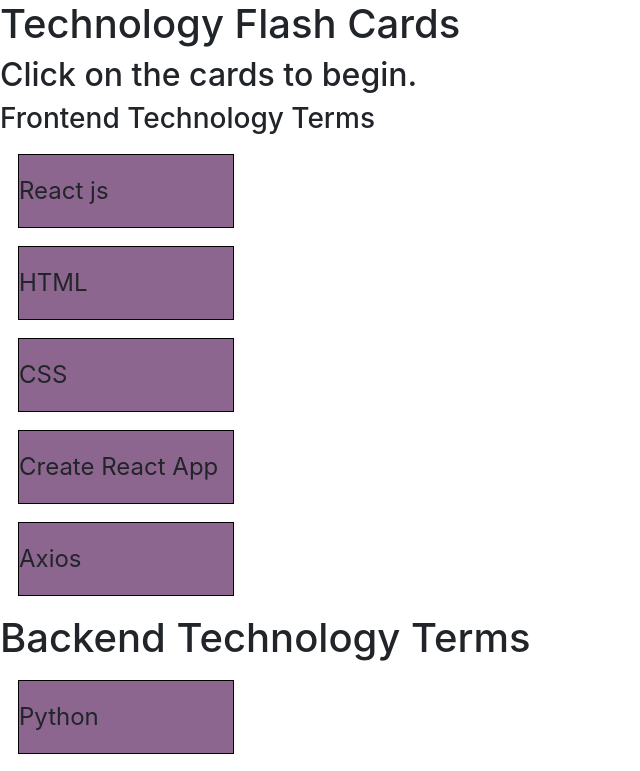
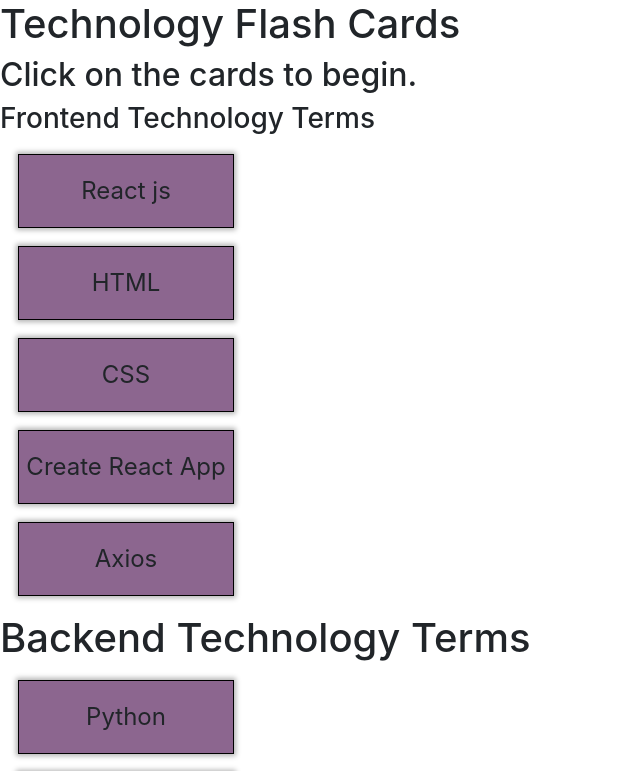
Before and after one commit to RobinHeath-Albuquerque/FlashCards_VS, a React (Create React App) app: page / in a window 1280 px wide. Shown: the top 771 px of the page, without its empty margins (0-640 px from the left). Built offline with nearby package versions, Linux system fonts and the light colour scheme.

Commit message:
Added in axios and card styling in styles.css

```diff
--- a/package.json
+++ b/package.json
@@ -6,6 +6,7 @@
     "@testing-library/jest-dom": "^5.12.0",
     "@testing-library/react": "^11.2.6",
     "@testing-library/user-event": "^12.8.3",
+    "axios": "^0.21.1",
     "bootstrap": "^4.6.0",
     "mdbreact": "^5.0.2",
     "react": "^17.0.2",
--- a/src/components/Card.js
+++ b/src/components/Card.js
@@ -3,15 +3,16 @@
 
 
 export default function Card({ frontSide, backSide }) {
-    const [text, setText] = useState(frontSide);
+    const [isFront, changeFace] = useState(true);
     function handleClick() {
-        setText(oldState => {
-            if (oldState === frontSide) {
-                return backSide;
-            } else {
-                return frontSide;
-            }
-        });
+        changeFace(oldState =>  !oldState);
+
     }
-    return <div className="flash-card" onClick={handleClick}>{text}</div>;
+    const text = isFront ? frontSide : backSide;
+    const sideClass = isFront ? "front" : "back";
+    const classList = `flash-card ${sideClass}`;
+
+    return (
+    <div className={classList} onClick={handleClick}>{text}</div>
+    );
 }
--- a/src/components/app.jsx
+++ b/src/components/app.jsx
@@ -1,6 +1,7 @@
-import React from 'react';
+import React, { useState, useEffect } from 'react';
 import "./styles.css";
 import Card from "./Card";
+import axios from 'axios';
 //import FlashCardList from './FlashCardList';
 //import NavBar from './NavBar/NavBar';
 //import './App.css';
--- a/src/components/styles.css
+++ b/src/components/styles.css
@@ -1,16 +1,39 @@
-.APP {
-    font-family: sans-serif;
-    text-align: center;
 
+    body {
+        background-color: cadetblue;
     }
-
     .flash-card {
+        display: flex;
+        justify-content: center;
+        align-items: center;
+        position: relative;
         font-size: 24px;
         line-height: 72px;
         width: 216px;
         border: 1px solid black;
+        box-shadow: 0 0 5px 2px rgba(0, 0, 0, .3);
         margin: 18px;
-        background-color: #8c668f;
         cursor: pointer;
         user-select: none;
+        transform-style: preserve-3d;
+        transition: 150ms;
+        transform:perspective(1000px) rotateY(car(--rotate-y, 0));
+
     }
+
+    .flash-card.flip {
+        --rotate-y: 180deg;
+    }
+
+    .flash-card.front {
+        background-color: #8c668f;
+
+
+
+    }
+
+    .flash-card.back {
+        background-color: #59a5bd;
+
+
+    }
```
Also changed, not shown: 1 other file (tests, documents, lock files or other folders).
